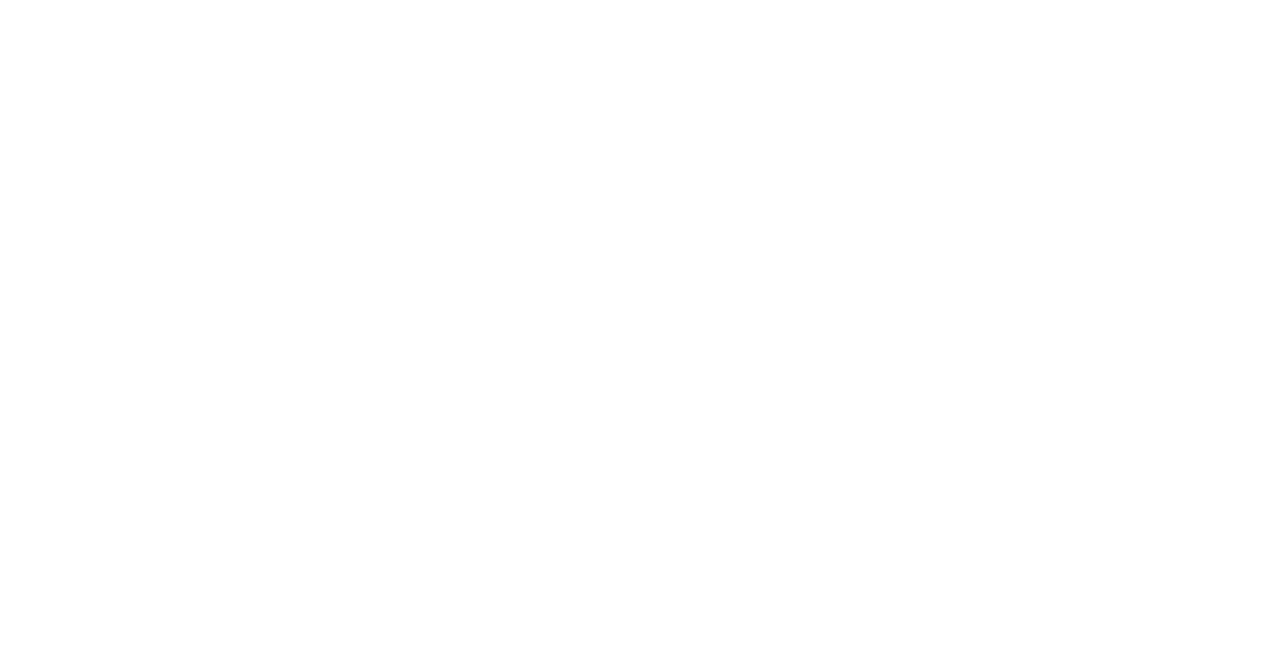
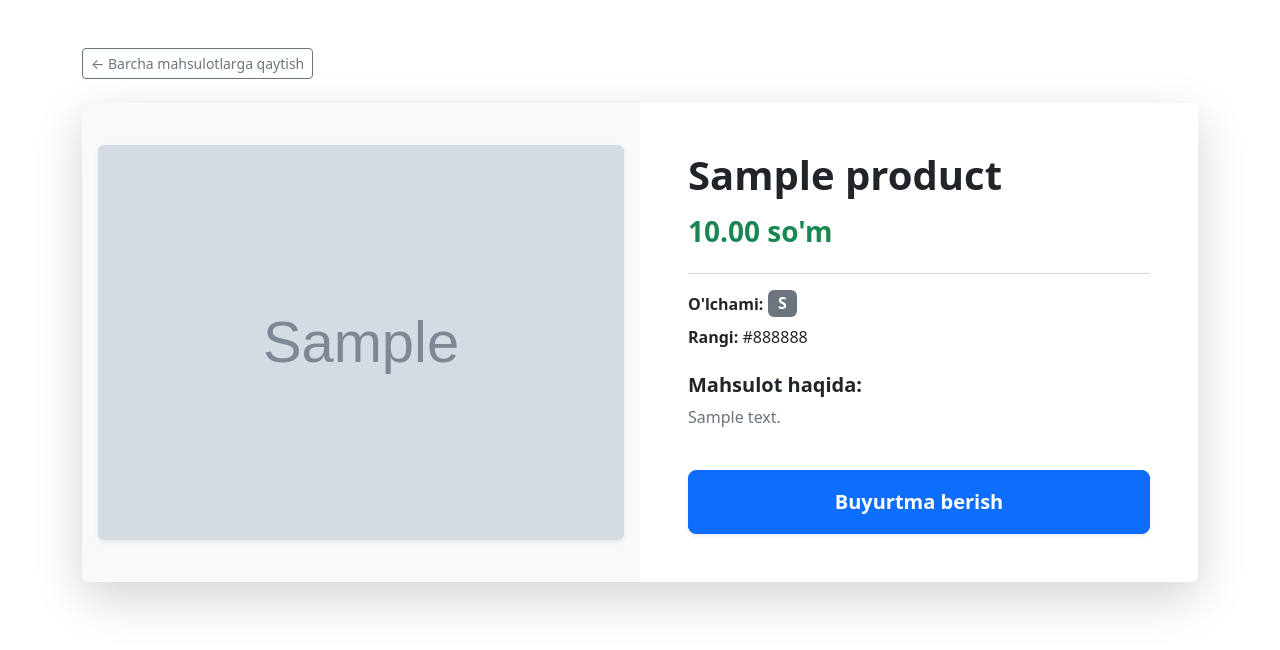
Before and after one commit to abiya-abiya/clothes_shop, a Django app: page /products/1/ in a window 1280 px wide. Before the commit the part shown is empty. Shown: the top 650 px of the page. Run offline with Django 5.2, Linux system fonts and the light colour scheme; tables that the repository leaves empty hold one stand-in row (values such as "Sample post"); grey boxes marked "Sample" are stand-in pictures.

Commit message:
sakkizinchi vazifa

```diff
--- a/templates/shop/product_detail.html
+++ b/templates/shop/product_detail.html
@@ -1,6 +1,54 @@
 {% extends 'base.html' %}
+
 {% block content %}
+<div class="container my-5">
+    <!-- Orqaga qaytish tugmasi -->
+    <a href="{% url 'product_list' %}" class="btn btn-outline-secondary btn-sm mb-4">
+        &larr; Barcha mahsulotlarga qaytish
+    </a>
 
+    <div class="card border-0 shadow-lg overflow-hidden">
+        <div class="row g-0">
+            <!-- Chap tomon: Katta Rasm -->
+            <div class="col-md-6 bg-light d-flex align-items-center justify-content-center p-3">
+                {% if product.image %}
+                    <img src="{{ product.image.url }}" class="img-fluid rounded shadow-sm" alt="{{ product.name }}" style="max-height: 500px; width: 100%; object-fit: cover;">
+                {% else %}
+                    <div class="text-muted py-5 text-center fs-5">Rasm mavjud emas</div>
+                {% endif %}
+            </div>
 
+            <!-- O'ng tomon: Mahsulot ma'lumotlari -->
+            <div class="col-md-6 p-4 p-lg-5 d-flex flex-column justify-content-between">
+                <div>
+                    <h2 class="fw-bold mb-3 display-6">{{ product.name }}</h2>
+                    <h3 class="text-success fw-bold mb-4">{{ product.price }} so'm</h3>
 
+                    <hr class="my-3 text-muted">
+
+                    <!-- Xususiyatlar -->
+                    <div class="mb-4">
+                        <p class="mb-2"><strong>O'lchami:</strong> <span class="badge bg-secondary fs-6">{{ product.size }}</span></p>
+                        <p class="mb-2"><strong>Rangi:</strong> <span class="text-capitalize">{{ product.color }}</span></p>
+                    </div>
+
+                    <!-- Tavsif (Description) -->
+                    {% if product.description %}
+                        <div class="mb-4">
+                            <h5 class="fw-bold">Mahsulot haqida:</h5>
+                            <p class="text-secondary" style="line-height: 1.6;">{{ product.description }}</p>
+                        </div>
+                    {% endif %}
+                </div>
+
+                <!-- Buyurtma berish tugmasi -->
+                <div class="pt-3">
+                    <a href="#" class="btn btn-primary btn-lg w-100 py-3 fw-bold rounded-3 shadow-sm">
+                        Buyurtma berish
+                    </a>
+                </div>
+            </div>
+        </div>
+    </div>
+</div>
 {% endblock %}
```
